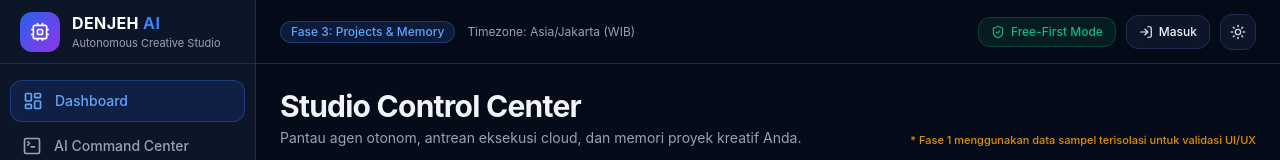
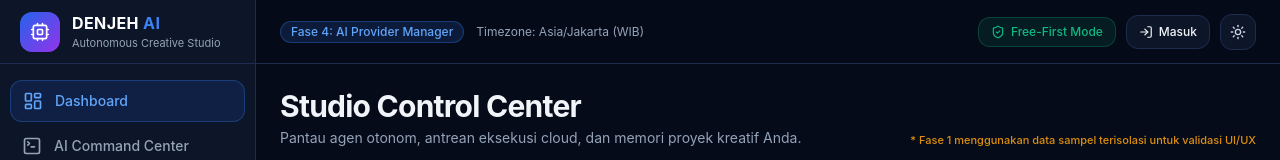
Before and after one commit to adeni9294/Denjeh-Ai, a Next.js app: page / in a window 1280 px wide. Shown: the top 160 px of the page. Built offline with nearby package versions, Linux system fonts and the light colour scheme; no server answers.

Commit message:
Update TopHeader.tsx
update

```diff
--- a/src/components/layout/TopHeader.tsx
+++ b/src/components/layout/TopHeader.tsx
@@ -56,7 +56,7 @@ export function TopHeader() {
 
       {/* Desktop/Tablet Context Info */}
       <div className="hidden sm:flex items-center gap-3">
-        <Badge variant="blue">Fase 3: Projects & Memory</Badge>
+        <Badge variant="blue">Fase 4: AI Provider Manager</Badge>
         <span className="text-xs text-slate-500 dark:text-slate-400">
           Timezone: Asia/Jakarta (WIB)
         </span>
```
